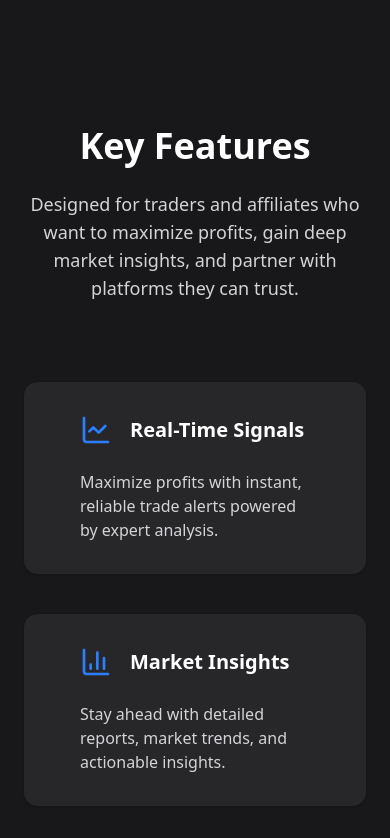
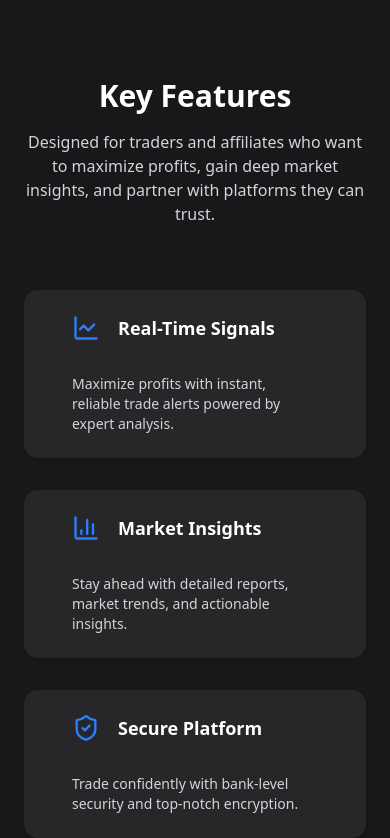
Before and after one commit to arnold-wafula/forex-affiliate, a Next.js app: page / in a window 390 px wide. Shown: the part 846-1684 px from the top of the page. Built offline with nearby package versions, Linux system fonts and the light colour scheme.

Commit message:
Minor section changes for mobile

```diff
--- a/components/site/Features.tsx
+++ b/components/site/Features.tsx
@@ -3,42 +3,46 @@ import { LineChart, ShieldCheck, BarChart3 } from "lucide-react"
 
 export default function Features() {
   return (
-    <section className="min-h-screen flex flex-col justify-center px-6 py-32 bg-zinc-900">
-      <div className="max-w-4xl mx-auto text-center mb-20">
-        <h2 className="text-4xl md:text-5xl font-bold text-white mb-6">Key Features</h2>
-        <p className="text-lg text-zinc-300">
+    <section className="px-6 py-20 md:py-32 bg-zinc-900">
+      {/* Heading */}
+      <div className="max-w-4xl mx-auto text-center mb-16 md:mb-20">
+        <h2 className="text-3xl md:text-5xl font-bold text-white mb-4 md:mb-6">
+          Key Features
+        </h2>
+        <p className="text-base md:text-lg text-zinc-300">
           Designed for traders and affiliates who want to maximize profits, gain deep market insights,
           and partner with platforms they can trust.
         </p>
       </div>
 
-      <div className="grid grid-cols-1 md:grid-cols-3 gap-10 max-w-6xl mx-auto">
-        <Card className="p-8 bg-zinc-800 border-none hover:shadow-2xl hover:scale-105 transition duration-300">
-          <CardHeader className="flex items-center space-x-3">
-            <LineChart className="w-8 h-8 text-blue-500" />
-            <CardTitle className="text-xl text-white">Real-Time Signals</CardTitle>
+      {/* Cards */}
+      <div className="grid grid-cols-1 md:grid-cols-3 gap-8 md:gap-10 max-w-6xl mx-auto">
+        <Card className="p-6 md:p-8 bg-zinc-800 border-none transition duration-300 hover:shadow-2xl md:hover:scale-105">
+          <CardHeader className="flex items-center space-x-3 mb-2">
+            <LineChart className="w-7 h-7 md:w-8 md:h-8 text-blue-500" />
+            <CardTitle className="text-lg md:text-xl text-white">Real-Time Signals</CardTitle>
           </CardHeader>
-          <CardContent className="text-zinc-300 text-base">
+          <CardContent className="text-zinc-300 text-sm md:text-base">
             Maximize profits with instant, reliable trade alerts powered by expert analysis.
           </CardContent>
         </Card>
 
-        <Card className="p-8 bg-zinc-800 border-none hover:shadow-2xl hover:scale-105 transition duration-300">
-          <CardHeader className="flex items-center space-x-3">
-            <BarChart3 className="w-8 h-8 text-blue-500" />
-            <CardTitle className="text-xl text-white">Market Insights</CardTitle>
+        <Card className="p-6 md:p-8 bg-zinc-800 border-none transition duration-300 hover:shadow-2xl md:hover:scale-105">
+          <CardHeader className="flex items-center space-x-3 mb-2">
+            <BarChart3 className="w-7 h-7 md:w-8 md:h-8 text-blue-500" />
+            <CardTitle className="text-lg md:text-xl text-white">Market Insights</CardTitle>
           </CardHeader>
-          <CardContent className="text-zinc-300 text-base">
+          <CardContent className="text-zinc-300 text-sm md:text-base">
             Stay ahead with detailed reports, market trends, and actionable insights.
           </CardContent>
         </Card>
 
-        <Card className="p-8 bg-zinc-800 border-none hover:shadow-2xl hover:scale-105 transition duration-300">
-          <CardHeader className="flex items-center space-x-3">
-            <ShieldCheck className="w-8 h-8 text-blue-500" />
-            <CardTitle className="text-xl text-white">Secure Platform</CardTitle>
+        <Card className="p-6 md:p-8 bg-zinc-800 border-none transition duration-300 hover:shadow-2xl md:hover:scale-105">
+          <CardHeader className="flex items-center space-x-3 mb-2">
+            <ShieldCheck className="w-7 h-7 md:w-8 md:h-8 text-blue-500" />
+            <CardTitle className="text-lg md:text-xl text-white">Secure Platform</CardTitle>
           </CardHeader>
-          <CardContent className="text-zinc-300 text-base">
+          <CardContent className="text-zinc-300 text-sm md:text-base">
             Trade confidently with bank-level security and top-notch encryption.
           </CardContent>
         </Card>
```
